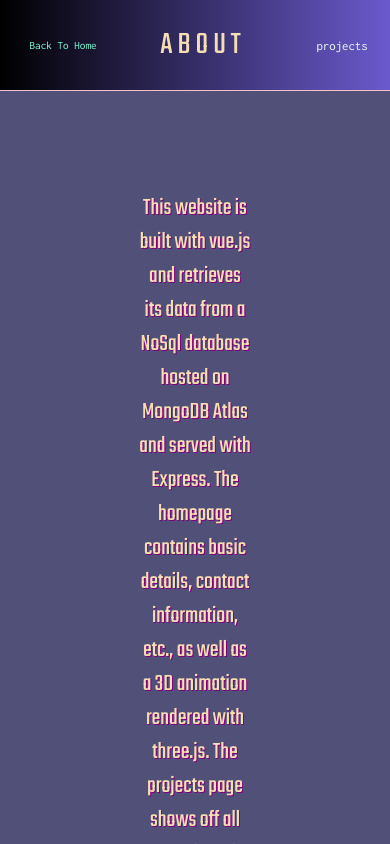
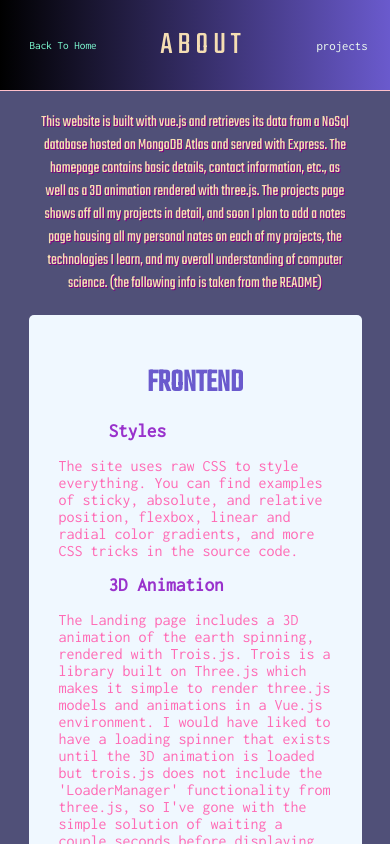
Before and after one commit to jakeBlackburn/Portfolio, a Vue app: page /#/about in a window 390 px wide. Shown: the top 844 px of the page. Built offline with nearby package versions, Linux system fonts and the light colour scheme.

Commit message:
about-view responsiveness

```diff
--- a/src/views/AboutView.vue
+++ b/src/views/AboutView.vue
@@ -88,4 +88,32 @@ export default {
 .text {
     color: hotpink
 }
+
+
+@media screen and (max-width: 800px) {
+    .overview {
+        margin: 60px;
+        padding: 0;
+    }
+}
+
+
+@media screen and (max-width: 550px) {
+    .overview {
+        margin: 20px 40px;
+        font-size: 1rem;
+    }
+
+    .about-container {
+        flex-direction: column;
+        align-items: center;
+        padding-bottom: 0;
+    }
+
+    .section {
+        width: 70%;
+        margin-bottom: 30px;
+    }
+
+}
 </style>
```
